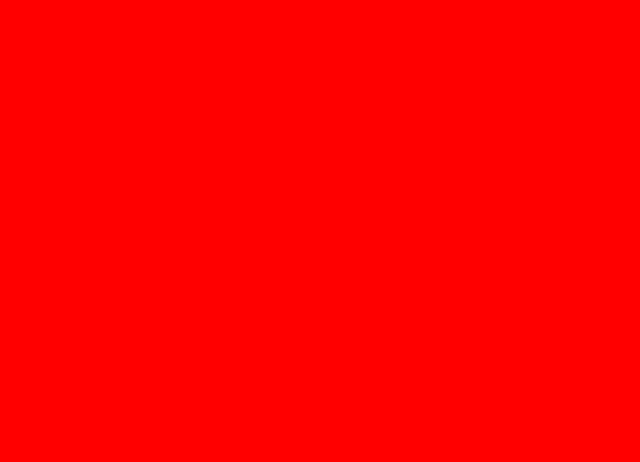
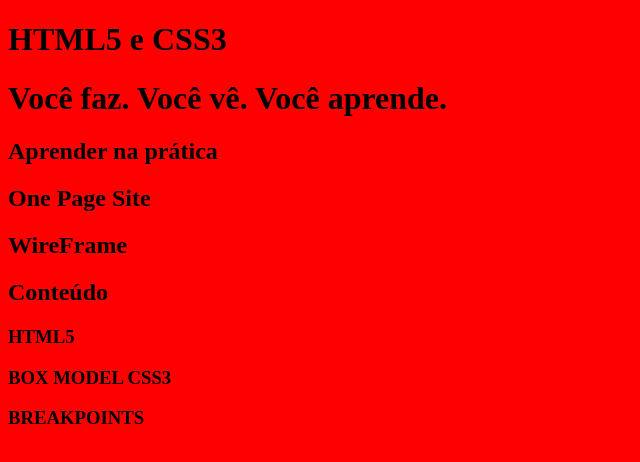
Before and after one commit to AlexandrePardini/html5css3, a plain HTML site: page index.html in a window 1280 px wide. Shown: the whole page, without its empty margins (0-640 px from the left). Drawn offline with Linux system fonts and the light colour scheme.

Commit message:
Headings e tags semanticas

```diff
--- a/index.html
+++ b/index.html
@@ -9,6 +9,36 @@
     <link rel="stylesheet" href="style.css">
 </head>
 <body>
+    <!--Cabeçalho-->
+    <header>
+
+    </header>
+    <!--Destaque -->
+    <main>
+        <h1>HTML5 e CSS3</h1>
+        <h1>Você faz. Você vê. Você aprende.</h1>
+    </main>
+    <!--Sobre-->
+    <section>
+        <h2>Aprender na prática</h2>
+    </section>
+    <!--One page-->
+    <section>
+        <h2>One Page Site</h2>
+    </section>
+    <!--Wire frame-->
+    <section>
+        <h2>WireFrame</h2>
+    </section>
+    <!--Conteúdo-->
+    <section>
+        <h2>Conteúdo</h2>
+        <h3>HTML5</h3>
+        <h3>BOX MODEL CSS3 </h3>
+        <h3>BREAKPOINTS</h3>
+    </section>
+    <!--Rodapé-->
+    <footer></footer>
 
 </body>
 </html>
```
